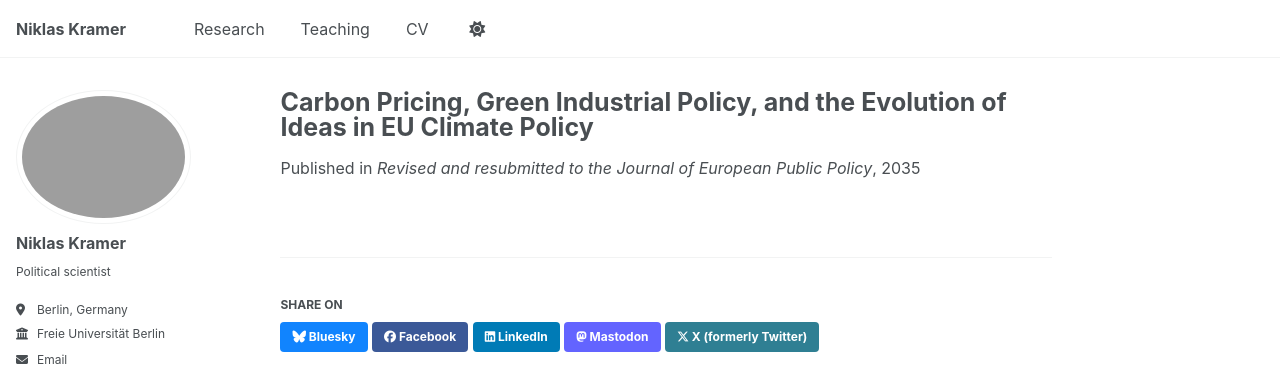
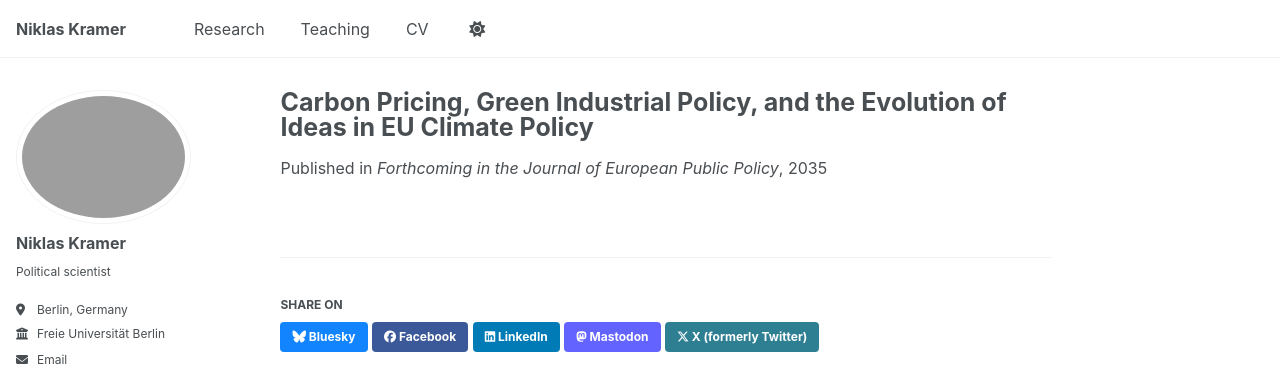
Before and after one commit to nik-kramer/nik-kramer.github.io, a Jekyll site: the page built from _publications/Kramer_2026_02.md, in a window 1280 px wide. Shown: the top 366 px of the page. Built offline with Jekyll 4.4.1, drawn with Linux system fonts in a browser that asks for light colours; some web fonts are replaced; a script bundle is joined from its source files by our own code; library files that are not in the unit come from our copies.

Commit message:
Update Kramer_2026_02.md

```diff
--- a/_publications/Kramer_2026_02.md
+++ b/_publications/Kramer_2026_02.md
@@ -1,11 +1,11 @@
 ---
 title: "Carbon Pricing, Green Industrial Policy, and the Evolution of Ideas in EU Climate Policy"
 collection: publications
-category: manuscripts
+category: articles
 permalink: /publication/Kramer_2026_02
 excerpt: '<p style="text-align: justify">Market environmentalism has traditionally been the dominant paradigm in global climate policy. It views climate change as a market failure and considers carbon pricing the optimal solution. Over the past two decades, a different policy paradigm that builds on the principle of catalytic action has become dominant. This ‘catalytic decarbonization’ paradigm views climate change as an investment problem and demands industrial policy over carbon pricing. I build on these observations to trace the evolution of both sets of ideas in EU climate policy and to identify patterns and mechanisms of change. I find that market environmentalism was particularly dominant in the 1990s and early 2000s. However, it was from the beginning blended with ideas related to catalytic decarbonization. The lack of international commitment to carbon pricing, the momentum for investment-based climate action after the financial crisis, and the simultaneous diffusion of green industrial policy in the late 2000s and early 2010s led the EU to transform its approach to climate policy and made catalytic decarbonization the dominant paradigm. This shift unfolded progressively and did not result in a full abandonment of market environmentalism. Instead, EU institutions served as bricoleurs, repurposing and recombining existing ideas to adapt to changing circumstances.</p>'
 date: 2035-01-01
-venue: 'Revised and resubmitted to the <i>Journal of European Public Policy</i>'
+venue: 'Forthcoming in the <i>Journal of European Public Policy</i>'
 paperurl: #''
 citation: #''
 ---
```
